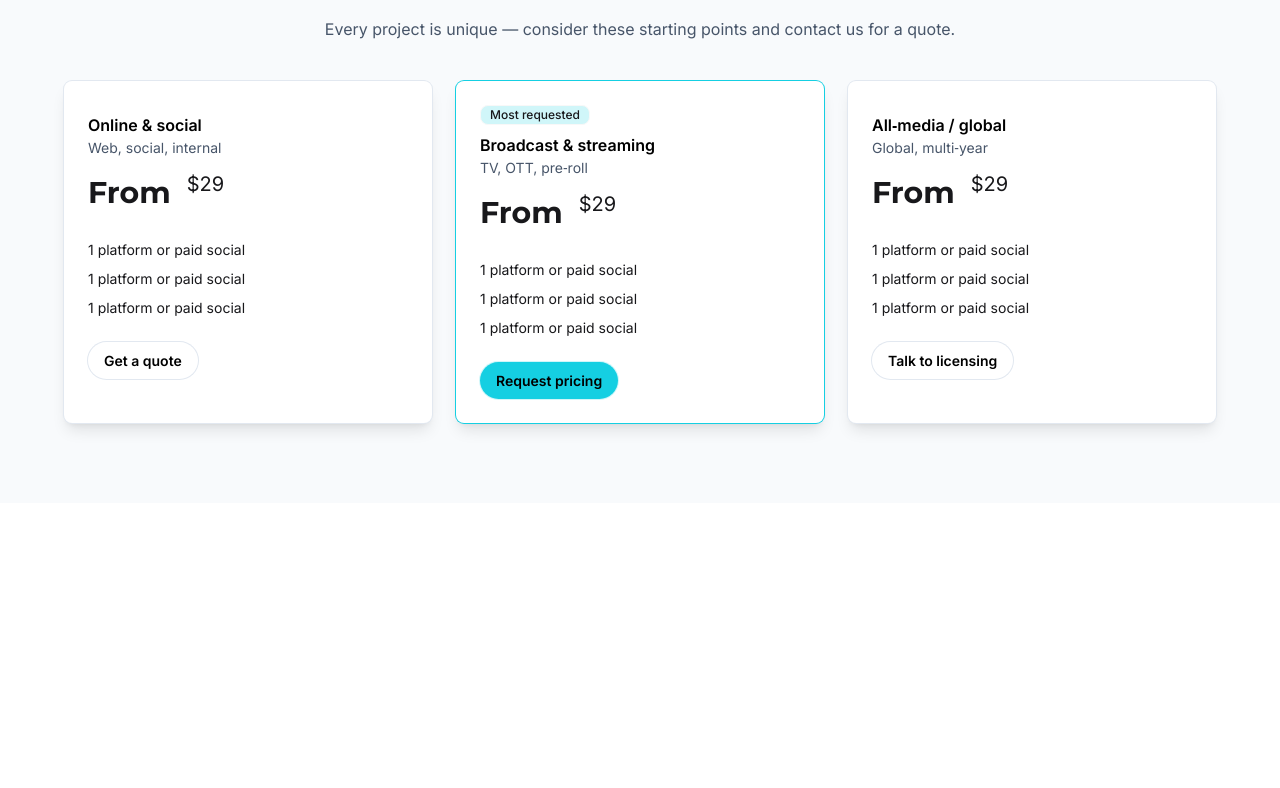
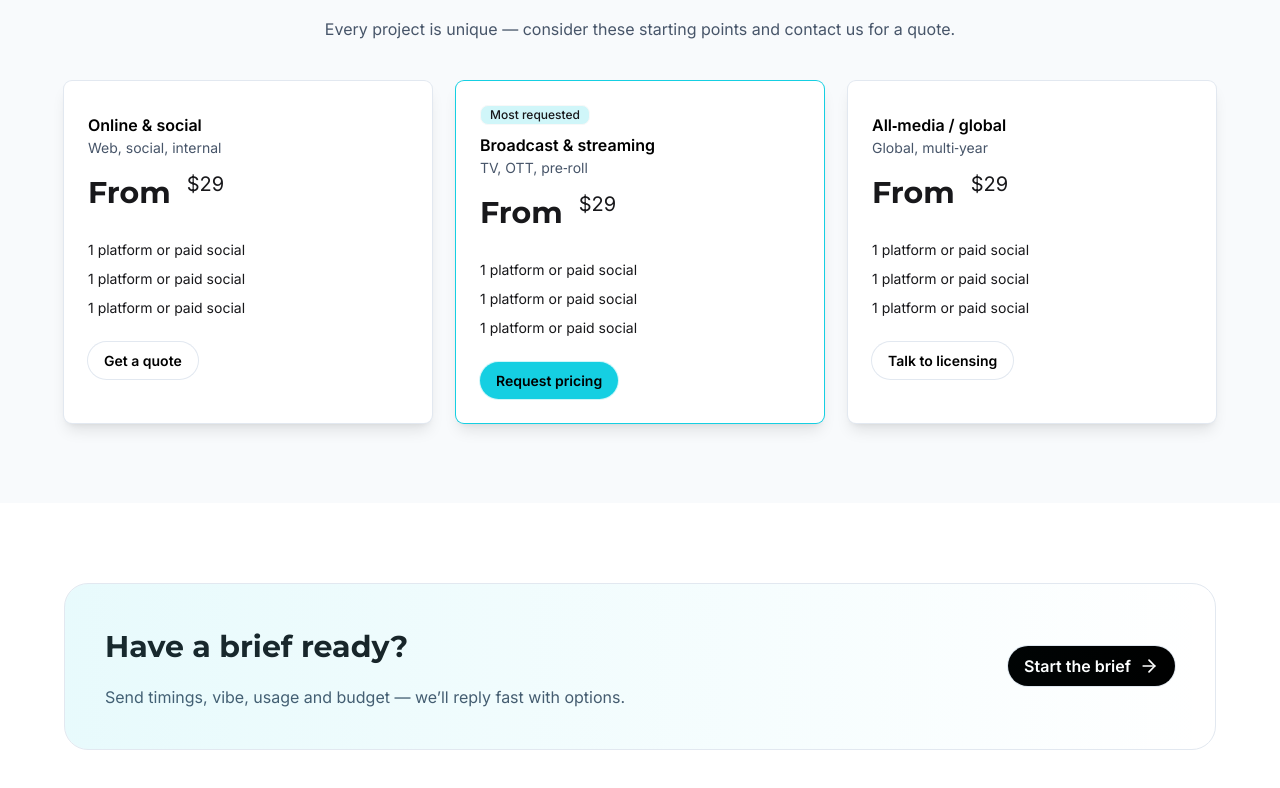
Before and after one commit to ratul-sardar/Landing-page-for-artofwar721, a React (Vite) app: page / in a window 1280 px wide. Shown: the part 2809-3597 px from the top of the page. Before the commit the page ends 3312 px from the top, so only its background shows below. Built offline with nearby package versions, Linux system fonts and the light colour scheme.

Commit message:
Brief section done

```diff
--- a/src/App.jsx
+++ b/src/App.jsx
@@ -1,3 +1,4 @@
+import Brief from "./Sections/Brief/Brief";
 import Faq from "./Sections/Faq/Faq";
 import HowItWorks from "./Sections/HowItWorks/HowItWorks";
 import OurStory from "./Sections/OurStory/OurStory";
@@ -12,6 +13,7 @@ function App() {
       <HowItWorks></HowItWorks>
       <Faq></Faq>
       <Pricing></Pricing>
+      <Brief></Brief>
     </>
   );
 }
--- /dev/null
+++ b/src/Sections/Brief/Brief.jsx
@@ -0,0 +1,30 @@
+import { ArrowRight } from "lucide-react";
+import Button from "../../Components/Button/Button";
+
+export default function Brief() {
+  return (
+    <>
+      <section id="Brief  Section" className="py-16 sm:py-20">
+        <div className="cssContainer">
+          <div className="reveal relative overflow-hidden rounded-3xl border border-slate-200 bg-white p-6 sm:p-8 md:p-10 shadow-soft">
+            <div className="pointer-events-none absolute inset-0 bg-linear-to-r from-brand-primary/10 to-transparent"></div>
+            <div className="grid md:grid-cols-2 gap-6 items-center">
+              <div>
+                <h3 className="">Have a brief ready?</h3>
+                <p className="mt-4 text-slate-600">
+                  Send timings, vibe, usage and budget — we’ll reply fast with
+                  options.
+                </p>
+              </div>
+              <div className="md:justify-self-end">
+                <Button background={true}>
+                  Start the brief <ArrowRight size={20} />
+                </Button>
+              </div>
+            </div>
+          </div>
+        </div>
+      </section>
+    </>
+  );
+}
--- a/src/Sections/OurStory/OurStory.jsx
+++ b/src/Sections/OurStory/OurStory.jsx
@@ -1,4 +1,3 @@
-import Badge from "../../Components/Badge/Badge";
 import Button from "../../Components/Button/Button";
 import Card from "../../Components/Cards/Card";
 import brandLogo from "../../assets/Dummy Brand Logo.jpg";
```
